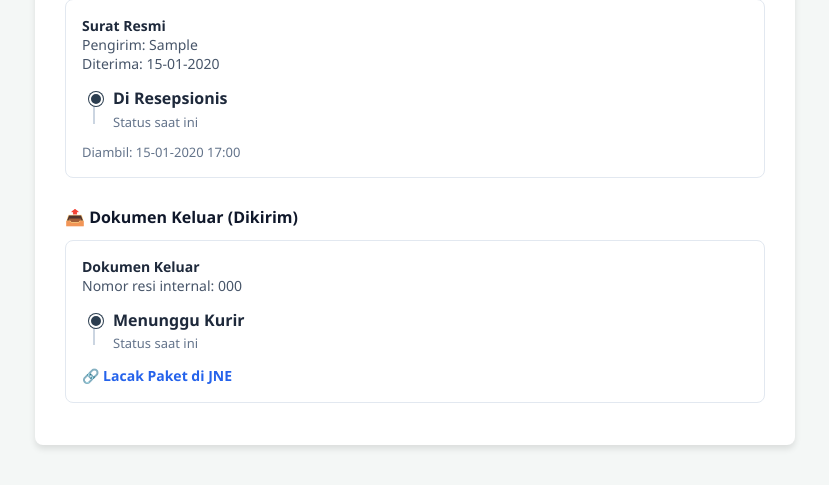
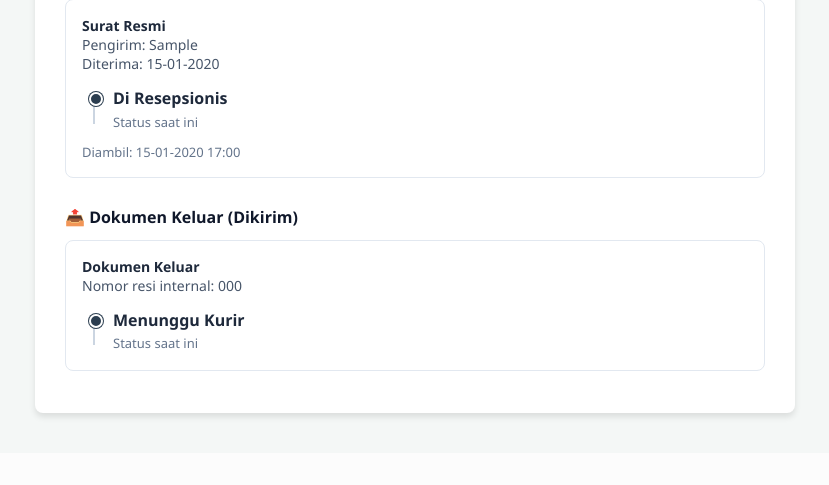
Before and after one commit to lmaobilekpov/magang-ustp, a Django app: template templates/lacak_dokumen.html in a window 1280 px wide. Shown: the part 557-1042 px from the top of the page, without its empty margins (225-1054 px from the left). After the commit the page ends 977 px from the top, so only its background shows below. Run offline with Django 5.2, Linux system fonts and the light colour scheme; tables that the repository leaves empty hold one stand-in row (values such as "Sample post"); the template is opened without the code that fills it: values that come from a table or form of the project are taken from there, most other values are stand-ins (such as "Sample title", 1, 10 or a date in 2020).

Commit message:
Show JNE tracking only after handoff to JNE

```diff
--- a/templates/lacak_dokumen.html
+++ b/templates/lacak_dokumen.html
@@ -301,7 +301,7 @@
                     {% endfor %}
                 </div>
 
-                {% if doc.resi_jne and doc.status != 'Paket Kembali' %}
+                {% if doc.resi_jne and doc.status == 'Sudah Diserahkan ke JNE' %}
                 <a class="tracking-link" href="{{ doc.resi_jne }}" target="_blank" rel="noopener noreferrer">🔗 Lacak Paket di JNE</a>
                 {% endif %}
             </div>
```
